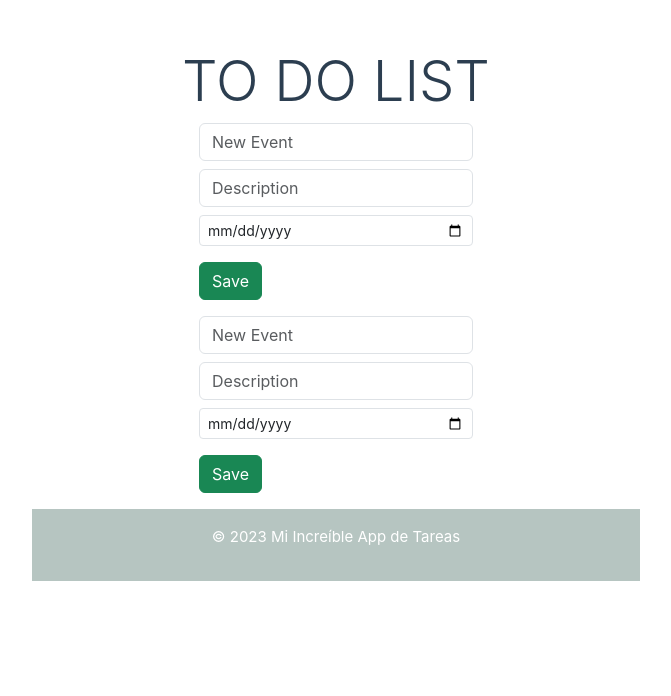
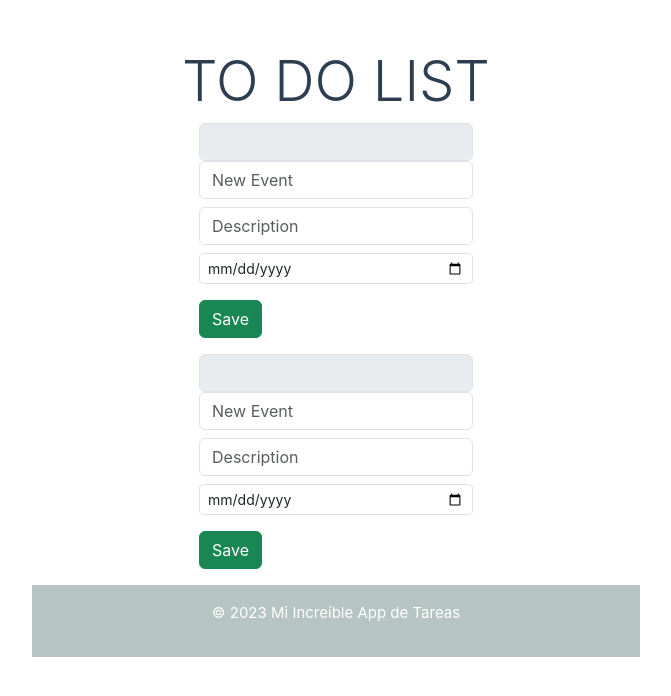
Before and after one commit to NAFISA-USMANOVA/ToDo_List_Vue_SpringBoot, a Vue app in the folder frontend/: page /update in a window 1280 px wide. Shown: the top 696 px of the page, without its empty margins (0-671 px from the left). Built offline with nearby package versions, Linux system fonts and the light colour scheme.

Commit message:
Added Background in FormPage

```diff
--- a/frontend/src/App.vue
+++ b/frontend/src/App.vue
@@ -8,6 +8,7 @@ import FooterToDo from './components/FooterToDo.vue';
 export default {
   name: 'App',
   components: {
+    RouterView,
     FormView,
     FooterToDo
   }
--- a/frontend/src/components/FormPage.vue
+++ b/frontend/src/components/FormPage.vue
@@ -5,10 +5,11 @@
 <template>
 <div class="d-flex justify-content-center align-items-center">
     <form>
-        <input class="form-control mb-2" placeholder="New Event" required />
-        <input class="form-control mb-2" placeholder="Description" />
+        <input type="text" class="form-control" v-model="id" disabled/>
+        <input class="form-control mb-2" type="text" v-model="newTask" placeholder="New Event" required />
+        <input class="form-control mb-2" type="text"  v-model="description" placeholder="Description" />
         <!-- <input class="form-control mb-2" placeholder="Date" required /> -->
-        <input type="date" class="form-control form-control-sm mr-1">
+        <input type="date" class="form-control form-control-sm mr-1" v-model="date">
         <button type="button" class="btn btn-success mt-3 mb-3">
             Save</button>
     </form>
```
Also changed, not shown: frontend/src/assets/fondo.jpg (added).
